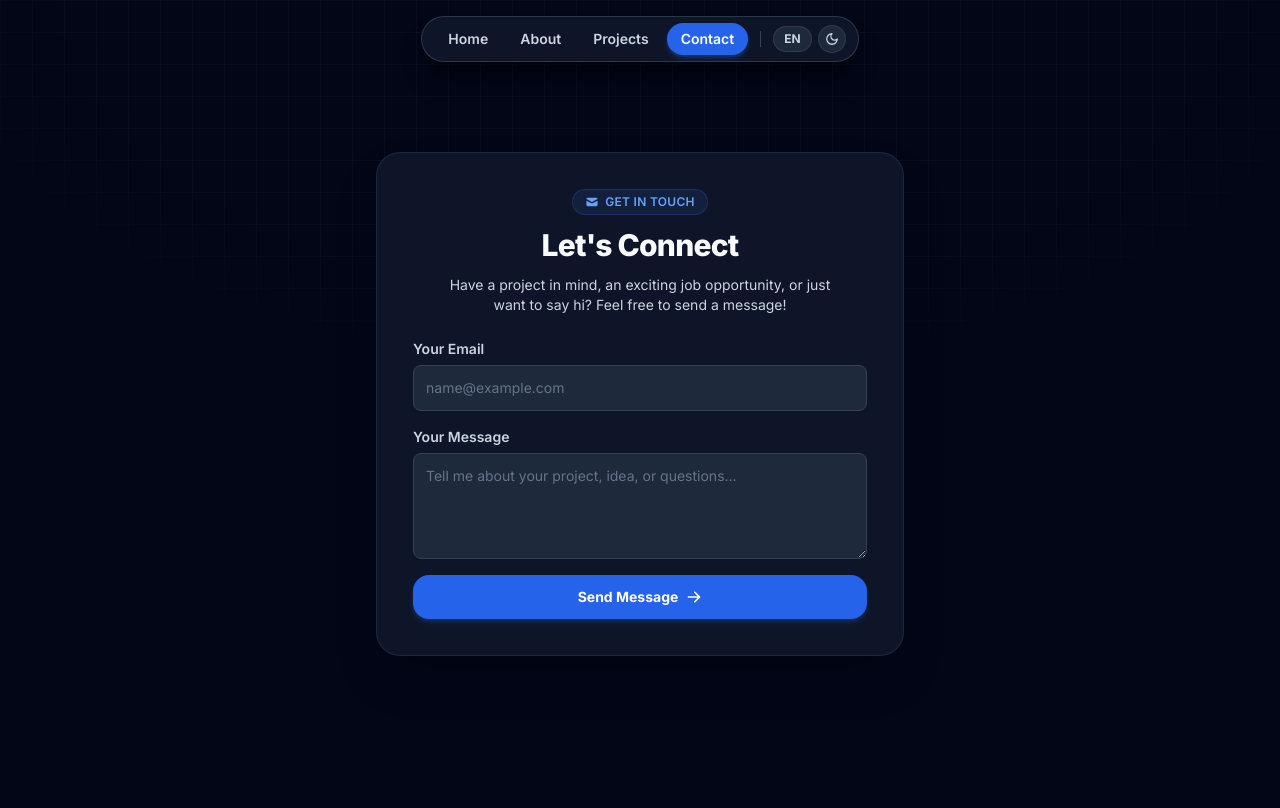
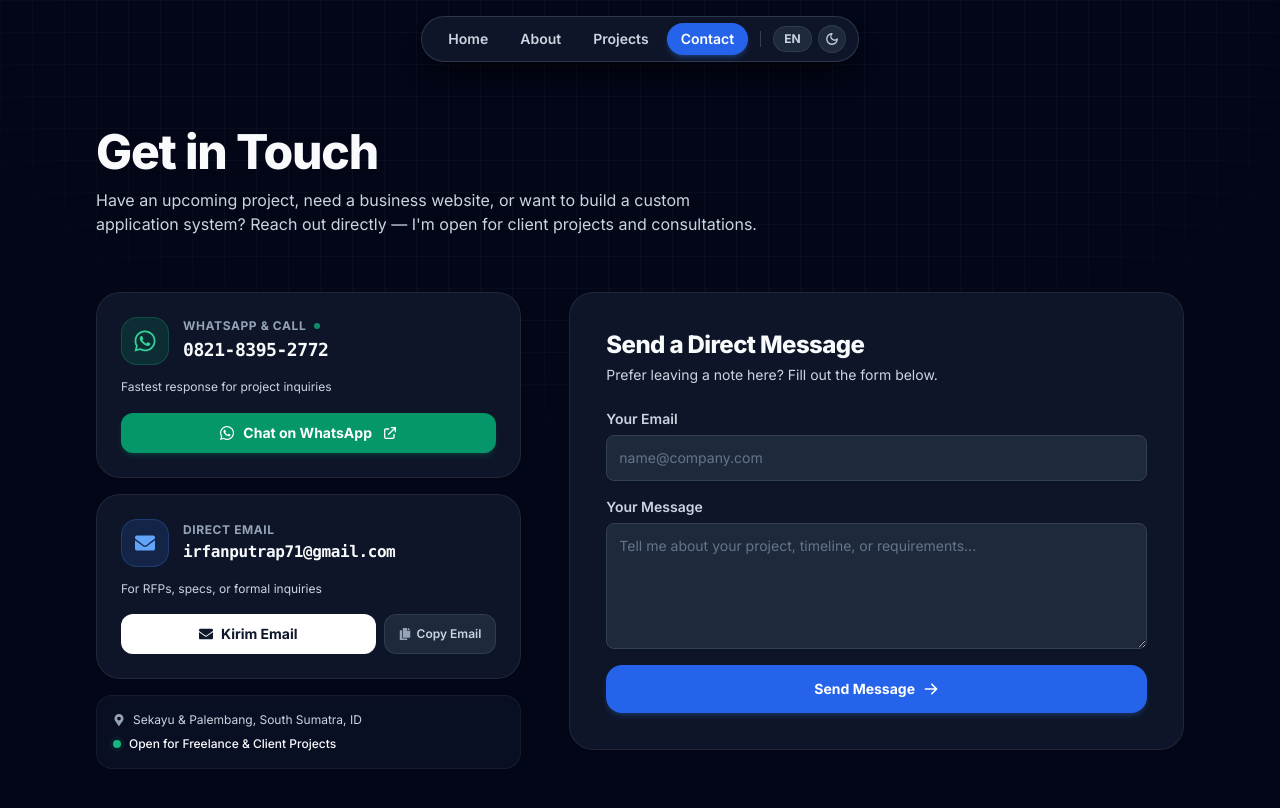
Before and after one commit to irfannn27/irfan-portofolio, a React (Vite) app: page /contact in a window 1280 px wide. Shown: the top 808 px of the page. Built offline with nearby package versions, Linux system fonts and the light colour scheme.

Commit message:
feat(contact): add bespoke WhatsApp & direct email channels with zero AI template tropes

```diff
--- a/src/components/ContactForm.tsx
+++ b/src/components/ContactForm.tsx
@@ -1,33 +1,173 @@
+import { useState } from 'react';
 import { useForm } from '@formspree/react';
 import { motion, AnimatePresence } from 'framer-motion';
-import { HiMail, HiCheckCircle, HiArrowRight } from 'react-icons/hi';
+import { FaWhatsapp, FaEnvelope, FaMapMarkerAlt, FaCopy, FaCheck } from 'react-icons/fa';
+import { HiCheckCircle, HiArrowRight, HiOutlineExternalLink } from 'react-icons/hi';
 import { useLanguage } from '../context/LanguageContext';
 
 export default function ContactForm() {
   const [state, handleSubmit] = useForm('xaeeolbj');
   const { t } = useLanguage();
+  const [copied, setCopied] = useState(false);
+
+  const phoneDisplay = "0821-8395-2772";
+  const emailAddress = "irfanputrap71@gmail.com";
+  const whatsappUrl = `https://wa.me/6282183952772?text=${encodeURIComponent("Halo Irfan, saya ingin konsultasi mengenai proyek website/sistem.")}`;
+
+  const handleCopyEmail = () => {
+    navigator.clipboard.writeText(emailAddress);
+    setCopied(true);
+    setTimeout(() => setCopied(false), 2000);
+  };
 
   return (
-    <section className="section section-2">
-      <div className="py-6 sm:py-10 px-2 sm:px-4 mx-auto w-full max-w-[560px]">
-        <motion.div
-          initial={{ opacity: 0, y: 25 }}
-          animate={{ opacity: 1, y: 0 }}
-          transition={{ duration: 0.5, ease: "easeOut" }}
-          className="bg-white/95 dark:bg-slate-900/90 p-6 sm:p-9 rounded-3xl border border-slate-200/90 dark:border-white/[0.08] shadow-2xl backdrop-blur-xl transition-all duration-300"
-        >
-          <div className="flex flex-col items-center mb-3">
-            <div className="inline-flex items-center gap-1.5 px-3 py-1 rounded-full bg-blue-500/10 border border-blue-500/20 text-blue-600 dark:text-blue-400 text-xs font-semibold tracking-wide uppercase mb-3">
-              <HiMail className="text-sm" />
-              <span>Get In Touch</span>
-            </div>
-            <h2 className="text-2xl sm:text-3xl font-extrabold text-center text-slate-900 dark:text-white tracking-tight">
+    <section className="w-full max-w-6xl mx-auto px-4 sm:px-6 lg:px-8 pt-24 sm:pt-28 md:pt-32 pb-24">
+      {/* 1. Header (Zero AI Slop - Clean, Confident, Human) */}
+      <div className="mb-10 sm:mb-14 max-w-2xl">
+        <h1 className="font-extrabold text-3xl sm:text-4xl lg:text-5xl text-slate-900 dark:text-white tracking-tight leading-tight">
           {t("contact.title")}
-            </h2>
-          </div>
-          <p className="mb-6 text-xs sm:text-sm text-center text-slate-600 dark:text-slate-400 max-w-sm mx-auto">
+        </h1>
+        <p className="mt-3 text-sm sm:text-base text-slate-600 dark:text-slate-300 leading-relaxed">
           {t("contact.subtitle")}
         </p>
+      </div>
+
+      {/* 2. Bespoke Two-Column Layout */}
+      <div className="grid grid-cols-1 lg:grid-cols-12 gap-8 lg:gap-12 items-start">
+        {/* Left Column: Direct Action Channels (WhatsApp & Email) */}
+        <div className="lg:col-span-5 space-y-4">
+          {/* Direct WhatsApp Card */}
+          <motion.div
+            whileHover={{ y: -3 }}
+            transition={{ duration: 0.2 }}
+            className="p-6 rounded-3xl bg-white/90 dark:bg-slate-900/85 backdrop-blur-md border border-slate-200/90 dark:border-white/[0.08] shadow-sm hover:border-emerald-500/50 hover:shadow-lg transition-all duration-300 group"
+          >
+            <div className="flex items-start justify-between gap-4">
+              <div className="flex items-center gap-3.5">
+                <div className="w-12 h-12 rounded-2xl bg-emerald-500/10 dark:bg-emerald-500/15 border border-emerald-500/25 flex items-center justify-center text-emerald-600 dark:text-emerald-400 text-2xl shrink-0 group-hover:scale-105 transition-transform">
+                  <FaWhatsapp />
+                </div>
+                <div>
+                  <div className="flex items-center gap-2">
+                    <h3 className="text-xs font-bold uppercase tracking-wider text-slate-500 dark:text-slate-400">
+                      {t("contact.wa_label")}
+                    </h3>
+                    <span className="w-1.5 h-1.5 rounded-full bg-emerald-500 animate-pulse" />
+                  </div>
+                  <p className="text-base sm:text-lg font-extrabold text-slate-900 dark:text-white mt-0.5 tracking-tight font-mono">
+                    {phoneDisplay}
+                  </p>
+                </div>
+              </div>
+            </div>
+
+            <p className="text-xs text-slate-600 dark:text-slate-400 mt-3 leading-relaxed">
+              {t("contact.wa_sub")}
+            </p>
+
+            <a
+              href={whatsappUrl}
+              target="_blank"
+              rel="noopener noreferrer"
+              className="mt-4 inline-flex items-center justify-center gap-2 w-full py-2.5 px-4 rounded-xl bg-emerald-600 hover:bg-emerald-500 text-white text-xs sm:text-sm font-bold shadow-md shadow-emerald-600/20 active:scale-[0.98] transition-all"
+            >
+              <FaWhatsapp className="text-base" />
+              <span>{t("contact.wa_btn")}</span>
+              <HiOutlineExternalLink className="text-base ml-0.5" />
+            </a>
+          </motion.div>
+
+          {/* Direct Email Card */}
+          <motion.div
+            whileHover={{ y: -3 }}
+            transition={{ duration: 0.2 }}
+            className="p-6 rounded-3xl bg-white/90 dark:bg-slate-900/85 backdrop-blur-md border border-slate-200/90 dark:border-white/[0.08] shadow-sm hover:border-blue-500/50 hover:shadow-lg transition-all duration-300 group"
+          >
+            <div className="flex items-start justify-between gap-4">
+              <div className="flex items-center gap-3.5">
+                <div className="w-12 h-12 rounded-2xl bg-blue-500/10 dark:bg-blue-500/15 border border-blue-500/25 flex items-center justify-center text-blue-600 dark:text-blue-400 text-xl shrink-0 group-hover:scale-105 transition-transform">
+                  <FaEnvelope />
+                </div>
+                <div>
+                  <h3 className="text-xs font-bold uppercase tracking-wider text-slate-500 dark:text-slate-400">
+                    {t("contact.email_label")}
+                  </h3>
+                  <a
+                    href={`mailto:${emailAddress}`}
+                    className="text-sm sm:text-base font-bold text-slate-900 dark:text-white mt-0.5 tracking-tight hover:text-blue-600 dark:hover:text-cyan-400 transition-colors block break-all font-mono"
+                  >
+                    {emailAddress}
+                  </a>
+                </div>
+              </div>
+            </div>
+
+            <p className="text-xs text-slate-600 dark:text-slate-400 mt-3 leading-relaxed">
+              {t("contact.email_sub")}
+            </p>
+
+            <div className="mt-4 flex gap-2">
+              <a
+                href={`mailto:${emailAddress}`}
+                className="flex-1 inline-flex items-center justify-center gap-2 py-2.5 px-3 rounded-xl bg-slate-900 dark:bg-white text-white dark:text-slate-900 text-xs sm:text-sm font-bold active:scale-[0.98] transition-all"
+              >
+                <FaEnvelope />
+                <span>Kirim Email</span>
+              </a>
+
+              <button
+                type="button"
+                onClick={handleCopyEmail}
+                className="inline-flex items-center justify-center gap-1.5 py-2.5 px-3.5 rounded-xl border border-slate-200 dark:border-slate-700/80 bg-slate-100 dark:bg-slate-800 text-slate-700 dark:text-slate-200 text-xs font-semibold hover:border-blue-500 transition-all active:scale-95"
+                title={t("contact.copy_email")}
+              >
+                {copied ? (
+                  <>
+                    <FaCheck className="text-emerald-500 text-xs" />
+                    <span className="text-emerald-600 dark:text-emerald-400">{t("contact.copied")}</span>
+                  </>
+                ) : (
+                  <>
+                    <FaCopy className="text-xs text-slate-500" />
+                    <span>{t("contact.copy_email")}</span>
+                  </>
+                )}
+              </button>
+            </div>
+          </motion.div>
+
+          {/* Quick Context & Location Pill Bar */}
+          <div className="p-4 rounded-2xl bg-white/70 dark:bg-slate-900/60 backdrop-blur-sm border border-slate-200/70 dark:border-white/[0.05] space-y-2 text-xs">
+            <div className="flex items-center gap-2 text-slate-600 dark:text-slate-400">
+              <FaMapMarkerAlt className="text-slate-400 shrink-0" />
+              <span>{t("contact.location_val")}</span>
+            </div>
+            <div className="flex items-center gap-2 text-slate-600 dark:text-slate-400">
+              <span className="relative flex h-2 w-2 shrink-0">
+                <span className="animate-ping absolute inline-flex h-full w-full rounded-full bg-emerald-400 opacity-75"></span>
+                <span className="relative inline-flex rounded-full h-2 w-2 bg-emerald-500"></span>
+              </span>
+              <span className="font-medium text-slate-800 dark:text-slate-200">{t("contact.availability_val")}</span>
+            </div>
+          </div>
+        </div>
+
+        {/* Right Column: Clean Direct Message Form */}
+        <div className="lg:col-span-7">
+          <motion.div
+            initial={{ opacity: 0, y: 15 }}
+            animate={{ opacity: 1, y: 0 }}
+            transition={{ duration: 0.4 }}
+            className="bg-white/95 dark:bg-slate-900/90 p-6 sm:p-9 rounded-3xl border border-slate-200/90 dark:border-white/[0.08] shadow-sm backdrop-blur-xl"
+          >
+            <div className="mb-6 space-y-1">
+              <h2 className="text-xl sm:text-2xl font-extrabold text-slate-900 dark:text-white tracking-tight">
+                {t("contact.form_heading")}
+              </h2>
+              <p className="text-xs sm:text-sm text-slate-600 dark:text-slate-400">
+                {t("contact.form_sub")}
+              </p>
+            </div>
 
             <AnimatePresence mode="wait">
               {state.succeeded ? (
@@ -46,16 +186,16 @@ export default function ContactForm() {
                     <h3 className="text-lg font-bold text-slate-900 dark:text-white">
                       {t("contact.success_title")}
                     </h3>
-                  <p className="text-xs sm:text-sm text-slate-600 dark:text-slate-300 mt-1">
+                    <p className="text-xs sm:text-sm text-slate-600 dark:text-slate-300 mt-1 max-w-sm">
                       {t("contact.success_desc")}
                     </p>
                   </div>
                   <button
                     type="button"
                     onClick={() => window.location.reload()}
-                  className="mt-2 inline-flex items-center gap-2 px-5 py-2 rounded-xl bg-slate-900 dark:bg-white text-white dark:text-slate-900 text-xs font-bold transition-transform hover:scale-105 active:scale-95"
+                    className="mt-2 inline-flex items-center gap-2 px-5 py-2.5 rounded-xl bg-slate-900 dark:bg-white text-white dark:text-slate-900 text-xs font-bold transition-transform hover:scale-105 active:scale-95"
                   >
-                  <span>Kirim Pesan Lain</span>
+                    <span>{t("contact.send_another")}</span>
                     <HiArrowRight />
                   </button>
                 </motion.div>
@@ -85,6 +225,7 @@ export default function ContactForm() {
                       required
                     />
                   </div>
+
                   <div>
                     <label
                       htmlFor="message"
@@ -95,16 +236,17 @@ export default function ContactForm() {
                     <textarea
                       id="message"
                       name="message"
-                    rows={4}
+                      rows={5}
                       className="input-form"
                       placeholder={t("contact.placeholder_msg")}
                       required
                     ></textarea>
                   </div>
+
                   <button
                     type="submit"
                     disabled={state.submitting}
-                  className="w-full py-3 px-6 text-sm font-bold text-center text-white rounded-2xl bg-blue-600 hover:bg-blue-500 active:scale-95 transition-all duration-200 shadow-md shadow-blue-500/20 disabled:opacity-50 flex items-center justify-center gap-2"
+                    className="w-full py-3.5 px-6 text-sm font-bold text-center text-white rounded-2xl bg-blue-600 hover:bg-blue-500 active:scale-95 transition-all duration-200 shadow-md shadow-blue-500/20 disabled:opacity-50 flex items-center justify-center gap-2 cursor-pointer"
                   >
                     <span>{state.submitting ? t("contact.sending") : t("contact.send")}</span>
                     <HiArrowRight className="text-base" />
@@ -114,6 +256,7 @@ export default function ContactForm() {
             </AnimatePresence>
           </motion.div>
         </div>
+      </div>
     </section>
   );
 }
--- a/src/context/LanguageContext.tsx
+++ b/src/context/LanguageContext.tsx
@@ -116,20 +116,35 @@ const translations: Record<Language, Record<string, string>> = {
     "projects.recipes_desc":
       "FannsRecipes is an interactive cooking companion application providing over 1,000+ step-by-step recipes, categorized cooking guides, and instant recipe search for home chefs.",
 
-    // Contact
-    "contact.title": "Let's Connect",
+    // Contact (Bespoke & Direct Channels)
+    "contact.title": "Get in Touch",
     "contact.subtitle":
-      "Have a project in mind, an exciting job opportunity, or just want to say hi? Feel free to send a message!",
+      "Have an upcoming project, need a business website, or want to build a custom application system? Reach out directly — I'm open for client projects and consultations.",
+    "contact.direct_heading": "Direct Channels",
+    "contact.wa_label": "WhatsApp & Call",
+    "contact.wa_sub": "Fastest response for project inquiries",
+    "contact.wa_btn": "Chat on WhatsApp",
+    "contact.email_label": "Direct Email",
+    "contact.email_sub": "For RFPs, specs, or formal inquiries",
+    "contact.copy_email": "Copy Email",
+    "contact.copied": "Copied!",
+    "contact.location_label": "Location",
+    "contact.location_val": "Sekayu & Palembang, South Sumatra, ID",
+    "contact.availability_label": "Availability",
+    "contact.availability_val": "Open for Freelance & Client Projects",
+    "contact.form_heading": "Send a Direct Message",
+    "contact.form_sub": "Prefer leaving a note here? Fill out the form below.",
     "contact.name": "Your Name",
     "contact.email": "Your Email",
     "contact.message": "Your Message",
     "contact.placeholder_name": "e.g. John Doe",
-    "contact.placeholder_email": "name@example.com",
-    "contact.placeholder_msg": "Tell me about your project, idea, or questions...",
+    "contact.placeholder_email": "name@company.com",
+    "contact.placeholder_msg": "Tell me about your project, timeline, or requirements...",
     "contact.send": "Send Message",
     "contact.sending": "Sending...",
-    "contact.success_title": "Message Sent!",
-    "contact.success_desc": "Thank you for reaching out! I will get back to you as soon as possible.",
+    "contact.success_title": "Message Received!",
+    "contact.success_desc": "Thank you for reaching out! I will review your message and reply promptly.",
+    "contact.send_another": "Send Another Message",
   },
   id: {
     // Nav items
@@ -237,20 +252,35 @@ const translations: Record<Language, Record<string, string>> = {
     "projects.recipes_desc":
       "FannsRecipes adalah aplikasi resep masakan interaktif yang menyediakan lebih dari 1.000+ panduan memasak langkah-demi-langkah dan pencarian resep instan.",
 
-    // Contact
-    "contact.title": "Hubungi Saya",
+    // Contact (Bespoke & Direct Channels)
+    "contact.title": "Kontak & Diskusi Proyek",
     "contact.subtitle":
-      "Punya ide proyek, tawaran kerja sama menarik, atau sekadar ingin menyapa? Jangan ragu untuk mengirim pesan!",
+      "Punya rencana proyek, butuh website bisnis, atau ingin membuat sistem aplikasi? Mari diskusi langsung — saya siap bantu dari tahap perencanaan hingga online.",
+    "contact.direct_heading": "Saluran Langsung",
+    "contact.wa_label": "WhatsApp & Telepon",
+    "contact.wa_sub": "Respon paling cepat untuk diskusi & tanya-tanya",
+    "contact.wa_btn": "Chat di WhatsApp",
+    "contact.email_label": "Email Resmi",
+    "contact.email_sub": "Untuk penawaran kerja sama, proposal, atau berkas",
+    "contact.copy_email": "Salin Email",
+    "contact.copied": "Tersalin!",
+    "contact.location_label": "Domisili",
+    "contact.location_val": "Sekayu & Palembang, Sumatera Selatan",
+    "contact.availability_label": "Status",
+    "contact.availability_val": "Siap Terima Proyek Freelance & Klien",
+    "contact.form_heading": "Kirim Pesan Lewat Web",
+    "contact.form_sub": "Lebih suka kirim pesan langsung di sini? Isi formulir di bawah.",
     "contact.name": "Nama Anda",
     "contact.email": "Email Anda",
     "contact.message": "Pesan Anda",
     "contact.placeholder_name": "contoh: Noemi",
     "contact.placeholder_email": "nama@email.com",
-    "contact.placeholder_msg": "Ceritakan tentang proyek, ide, atau pertanyaan Anda...",
+    "contact.placeholder_msg": "Ceritakan tentang rencana website, sistem, atau kebutuhan Anda...",
     "contact.send": "Kirim Pesan",
     "contact.sending": "Mengirim...",
     "contact.success_title": "Pesan Terkirim!",
     "contact.success_desc": "Terima kasih sudah menghubungi! Saya akan segera membalas pesan Anda.",
+    "contact.send_another": "Kirim Pesan Lain",
   },
 };
 
```
Lines whose indentation alone changed are shown as unchanged.
